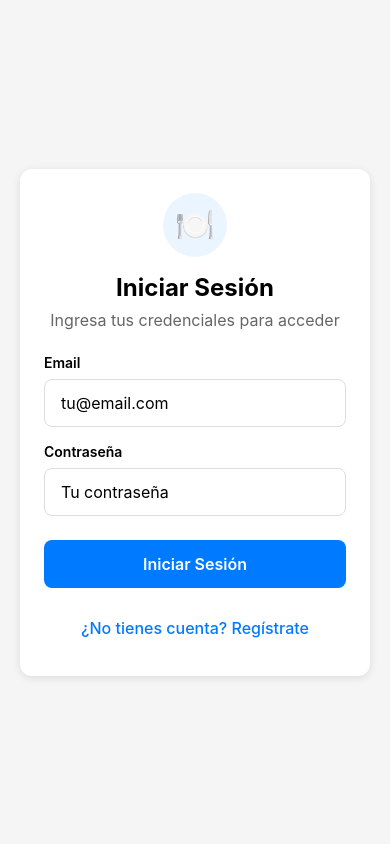
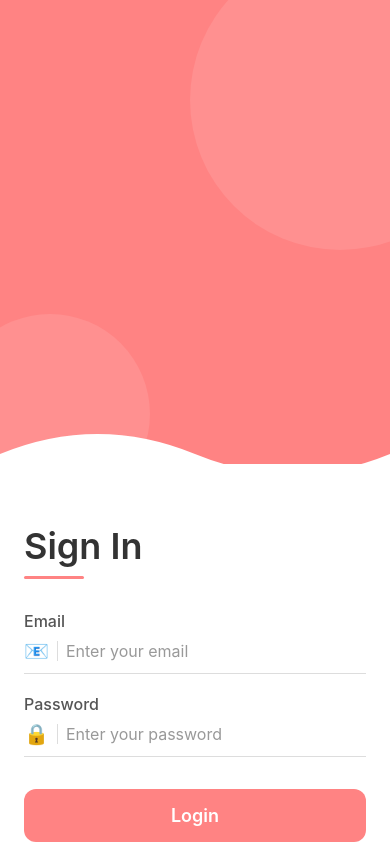
Before and after one commit to Kenisaa/CC101019-P3, a React Native app: screen /Auth in a window 390 px wide. Built offline with nearby package versions, Linux system fonts and the light colour scheme; no server answers.

Commit message:
Cambio de diseño

```diff
--- a/package.json
+++ b/package.json
@@ -30,6 +30,7 @@
     "react-native": "0.81.5",
     "react-native-safe-area-context": "^5.6.1",
     "react-native-screens": "~4.16.0",
+    "react-native-svg": "^15.14.0",
     "react-native-webview": "^13.15.0",
     "zod": "^3.25.76"
   },
--- a/src/navigation/types.ts
+++ b/src/navigation/types.ts
@@ -1,4 +1,5 @@
 export type RootStackParamList = {
+  Welcome: undefined;
   Auth: undefined;
   Dashboard: undefined;
   AddMeal: undefined;
--- a/src/screens/AuthScreen.tsx
+++ b/src/screens/AuthScreen.tsx
@@ -9,7 +9,9 @@ import {
   KeyboardAvoidingView,
   Platform,
   ScrollView,
+  Dimensions,
 } from "react-native";
+import Svg, { Path } from "react-native-svg";
 import { useAuth } from "../hooks/useAuth";
 
 const API_BASE_URL = process.env.EXPO_PUBLIC_API_URL || 'http://localhost:3000/api';
@@ -23,6 +25,12 @@ export default function AuthScreen() {
   const [step, setStep] = useState<"login" | "register" | "verify">("login");
   const [loading, setLoading] = useState(false);
   const [currentUser, setCurrentUser] = useState<any>(null);
+
+  // Focus states for input border animations
+  const [emailFocused, setEmailFocused] = useState(false);
+  const [passwordFocused, setPasswordFocused] = useState(false);
+  const [nameFocused, setNameFocused] = useState(false);
+  const [codeFocused, setCodeFocused] = useState(false);
 
   const handleLogin = async () => {
     if (!email || !password) {
@@ -120,10 +128,8 @@ export default function AuthScreen() {
 
       if (data.success) {
         console.log("Verificación exitosa, datos recibidos:", data);
-        // Guardar token y usuario usando el hook
         await login(data.token, data.user);
         console.log("Login completado, usuario guardado");
-        // El AppNavigator detectará automáticamente el cambio de usuario y navegará al Dashboard
       } else {
         Alert.alert("Error", data.message || "Código incorrecto");
       }
@@ -140,57 +146,99 @@ export default function AuthScreen() {
       behavior={Platform.OS === "ios" ? "padding" : "height"}
       style={styles.container}
     >
-      <ScrollView
-        contentContainerStyle={styles.scrollContent}
-        keyboardShouldPersistTaps="handled"
-      >
-        <View style={styles.card}>
-          <View style={styles.iconContainer}>
-            <Text style={styles.icon}>🍽️</Text>
+      <View style={styles.container}>
+        {/* Top Decorative Background */}
+        <View style={styles.backgroundContainer}>
+          <View style={styles.backgroundCircle1} />
+          <View style={styles.backgroundCircle2} />
         </View>
 
-          <Text style={styles.title}>
-            {step === "login" ? "Iniciar Sesión" : step === "register" ? "Crear Cuenta" : "Verifica tu código"}
+        {/* Wave Effect */}
+        <View style={styles.waveContainer}>
+          <Svg
+            height="100"
+            width={Dimensions.get("window").width}
+            viewBox={`0 0 ${Dimensions.get("window").width} 100`}
+            style={styles.wave}
+          >
+            <Path
+              d={`M0,40 Q${Dimensions.get("window").width / 4},0 ${
+                Dimensions.get("window").width / 2
+              },40 T${Dimensions.get("window").width},40 L${Dimensions.get(
+                "window"
+              ).width},100 L0,100 Z`}
+              fill="#FFFFFF"
+            />
+          </Svg>
+        </View>
+
+        {/* Bottom Content */}
+        <ScrollView
+          style={styles.bottomContainer}
+          contentContainerStyle={styles.bottomContent}
+          keyboardShouldPersistTaps="handled"
+          showsVerticalScrollIndicator={false}
+        >
+          {/* Heading */}
+          <View style={styles.headingContainer}>
+            <Text style={styles.headingText}>
+              {step === "login" ? "Sign In" : step === "register" ? "Sign Up" : "Verify"}
             </Text>
+            <View style={styles.headingLine} />
+          </View>
 
-          <Text style={styles.description}>
-            {step === "login"
-              ? "Ingresa tus credenciales para acceder"
-              : step === "register"
-              ? "Crea tu cuenta para comenzar"
-              : "Ingresa el código que enviamos a tu email"}
-          </Text>
-
+          {/* Forms */}
           {step === "login" ? (
             <View style={styles.form}>
+              {/* Email Field */}
+              <View style={styles.inputField}>
                 <Text style={styles.label}>Email</Text>
+                <View style={[styles.inputBox, emailFocused && styles.inputBoxFocused]}>
+                  <Text style={styles.inputIcon}>📧</Text>
+                  <View style={styles.inputDivider} />
                   <TextInput
                     style={styles.input}
-                placeholder="tu@email.com"
+                    placeholder="Enter your email"
+                    placeholderTextColor="#999"
                     value={email}
                     onChangeText={setEmail}
                     keyboardType="email-address"
                     autoComplete="email"
                     autoCapitalize="none"
+                    onFocus={() => setEmailFocused(true)}
+                    onBlur={() => setEmailFocused(false)}
                   />
+                </View>
+              </View>
 
-              <Text style={styles.label}>Contraseña</Text>
+              {/* Password Field */}
+              <View style={styles.inputField}>
+                <Text style={styles.label}>Password</Text>
+                <View style={[styles.inputBox, passwordFocused && styles.inputBoxFocused]}>
+                  <Text style={styles.inputIcon}>🔒</Text>
+                  <View style={styles.inputDivider} />
                   <TextInput
                     style={styles.input}
-                placeholder="Tu contraseña"
+                    placeholder="Enter your password"
+                    placeholderTextColor="#999"
                     value={password}
                     onChangeText={setPassword}
                     secureTextEntry
                     autoComplete="password"
+                    onFocus={() => setPasswordFocused(true)}
+                    onBlur={() => setPasswordFocused(false)}
                   />
+                </View>
+              </View>
 
+              {/* Buttons */}
               <TouchableOpacity
-                style={[styles.button, loading && styles.buttonDisabled]}
+                style={[styles.primaryButton, loading && styles.buttonDisabled]}
                 onPress={handleLogin}
                 disabled={loading}
               >
-                <Text style={styles.buttonText}>
-                  {loading ? "Iniciando..." : "Iniciar Sesión"}
+                <Text style={styles.primaryButtonText}>
+                  {loading ? "Logging in..." : "Login"}
                 </Text>
               </TouchableOpacity>
 
@@ -198,48 +246,81 @@ export default function AuthScreen() {
                 style={styles.secondaryButton}
                 onPress={() => setStep("register")}
               >
-                <Text style={styles.secondaryButtonText}>¿No tienes cuenta? Regístrate</Text>
+                <Text style={styles.secondaryButtonText}>
+                  Don't have an Account? <Text style={styles.linkText}>Sign Up</Text>
+                </Text>
               </TouchableOpacity>
             </View>
           ) : step === "register" ? (
             <View style={styles.form}>
-              <Text style={styles.label}>Nombre completo</Text>
+              {/* Name Field */}
+              <View style={styles.inputField}>
+                <Text style={styles.label}>Name</Text>
+                <View style={[styles.inputBox, nameFocused && styles.inputBoxFocused]}>
+                  <Text style={styles.inputIcon}>👤</Text>
+                  <View style={styles.inputDivider} />
                   <TextInput
                     style={styles.input}
-                placeholder="Tu nombre completo"
+                    placeholder="Enter your name"
+                    placeholderTextColor="#999"
                     value={name}
                     onChangeText={setName}
                     autoComplete="name"
+                    onFocus={() => setNameFocused(true)}
+                    onBlur={() => setNameFocused(false)}
                   />
+                </View>
+              </View>
 
+              {/* Email Field */}
+              <View style={styles.inputField}>
                 <Text style={styles.label}>Email</Text>
+                <View style={[styles.inputBox, emailFocused && styles.inputBoxFocused]}>
+                  <Text style={styles.inputIcon}>📧</Text>
+                  <View style={styles.inputDivider} />
                   <TextInput
                     style={styles.input}
-                placeholder="tu@email.com"
+                    placeholder="Enter your email"
+                    placeholderTextColor="#999"
                     value={email}
                     onChangeText={setEmail}
                     keyboardType="email-address"
                     autoComplete="email"
                     autoCapitalize="none"
+                    onFocus={() => setEmailFocused(true)}
+                    onBlur={() => setEmailFocused(false)}
                   />
+                </View>
+              </View>
 
-              <Text style={styles.label}>Contraseña</Text>
+              {/* Password Field */}
+              <View style={styles.inputField}>
+                <Text style={styles.label}>Password</Text>
+                <View style={[styles.inputBox, passwordFocused && styles.inputBoxFocused]}>
+                  <Text style={styles.inputIcon}>🔒</Text>
+                  <View style={styles.inputDivider} />
                   <TextInput
                     style={styles.input}
-                placeholder="Tu contraseña"
+                    placeholder="Enter your password"
+                    placeholderTextColor="#999"
                     value={password}
                     onChangeText={setPassword}
                     secureTextEntry
                     autoComplete="password"
+                    onFocus={() => setPasswordFocused(true)}
+                    onBlur={() => setPasswordFocused(false)}
                   />
+                </View>
+              </View>
 
+              {/* Buttons */}
               <TouchableOpacity
-                style={[styles.button, loading && styles.buttonDisabled]}
+                style={[styles.primaryButton, loading && styles.buttonDisabled]}
                 onPress={handleRegister}
                 disabled={loading}
               >
-                <Text style={styles.buttonText}>
-                  {loading ? "Registrando..." : "Crear Cuenta"}
+                <Text style={styles.primaryButtonText}>
+                  {loading ? "Registering..." : "Sign Up"}
                 </Text>
               </TouchableOpacity>
 
@@ -247,28 +328,41 @@ export default function AuthScreen() {
                 style={styles.secondaryButton}
                 onPress={() => setStep("login")}
               >
-                <Text style={styles.secondaryButtonText}>¿Ya tienes cuenta? Inicia sesión</Text>
+                <Text style={styles.secondaryButtonText}>
+                  Already have an Account? <Text style={styles.linkText}>Sign In</Text>
+                </Text>
               </TouchableOpacity>
             </View>
           ) : (
             <View style={styles.form}>
-              <Text style={styles.label}>Código de verificación</Text>
+              {/* Code Field */}
+              <View style={styles.inputField}>
+                <Text style={styles.label}>Verification Code</Text>
+                <View style={[styles.inputBox, codeFocused && styles.inputBoxFocused]}>
+                  <Text style={styles.inputIcon}>🔑</Text>
+                  <View style={styles.inputDivider} />
                   <TextInput
                     style={[styles.input, styles.codeInput]}
                     placeholder="123456"
+                    placeholderTextColor="#999"
                     value={verificationCode}
                     onChangeText={setVerificationCode}
                     keyboardType="number-pad"
                     maxLength={6}
+                    onFocus={() => setCodeFocused(true)}
+                    onBlur={() => setCodeFocused(false)}
                   />
+                </View>
+              </View>
 
+              {/* Buttons */}
               <TouchableOpacity
-                style={[styles.button, loading && styles.buttonDisabled]}
+                style={[styles.primaryButton, loading && styles.buttonDisabled]}
                 onPress={handleVerifyCode}
                 disabled={loading}
               >
-                <Text style={styles.buttonText}>
-                  {loading ? "Verificando..." : "Verificar código"}
+                <Text style={styles.primaryButtonText}>
+                  {loading ? "Verifying..." : "Verify Code"}
                 </Text>
               </TouchableOpacity>
 
@@ -276,12 +370,14 @@ export default function AuthScreen() {
                 style={styles.secondaryButton}
                 onPress={() => setStep("login")}
               >
-                <Text style={styles.secondaryButtonText}>Volver al login</Text>
+                <Text style={styles.secondaryButtonText}>
+                  <Text style={styles.linkText}>Back to Login</Text>
+                </Text>
               </TouchableOpacity>
             </View>
           )}
+        </ScrollView>
       </View>
-      </ScrollView>
     </KeyboardAvoidingView>
   );
 }
@@ -289,113 +385,138 @@ export default function AuthScreen() {
 const styles = StyleSheet.create({
   container: {
     flex: 1,
-    backgroundColor: "#F5F5F5",
+    backgroundColor: "#FFFFFF",
   },
-  scrollContent: {
-    flexGrow: 1,
-    justifyContent: "center",
-    padding: 20,
+  backgroundContainer: {
+    height: "55%",
+    width: "100%",
+    backgroundColor: "#FF8383",
+    position: "relative",
+    overflow: "hidden",
   },
-  card: {
-    backgroundColor: "white",
-    borderRadius: 12,
-    padding: 24,
-    shadowColor: "#000",
-    shadowOffset: { width: 0, height: 2 },
-    shadowOpacity: 0.1,
-    shadowRadius: 8,
-    elevation: 5,
+  backgroundCircle1: {
+    position: "absolute",
+    width: 300,
+    height: 300,
+    borderRadius: 150,
+    backgroundColor: "rgba(255, 255, 255, 0.1)",
+    top: -50,
+    right: -100,
   },
-  iconContainer: {
-    width: 64,
-    height: 64,
-    backgroundColor: "#007AFF15",
-    borderRadius: 32,
-    justifyContent: "center",
-    alignItems: "center",
-    alignSelf: "center",
-    marginBottom: 16,
+  backgroundCircle2: {
+    position: "absolute",
+    width: 200,
+    height: 200,
+    borderRadius: 100,
+    backgroundColor: "rgba(255, 255, 255, 0.1)",
+    bottom: -50,
+    left: -50,
   },
-  icon: {
-    fontSize: 32,
+  waveContainer: {
+    position: "absolute",
+    top: "55%",
+    left: 0,
+    right: 0,
+    height: 100,
+    marginTop: -50,
   },
-  title: {
-    fontSize: 24,
-    fontWeight: "700",
-    textAlign: "center",
+  wave: {
+    position: "absolute",
+    bottom: 0,
+  },
+  bottomContainer: {
+    flex: 1,
+    backgroundColor: "transparent",
+    marginTop: 0,
+  },
+  bottomContent: {
+    paddingHorizontal: 24,
+    paddingTop: 60,
+    paddingBottom: 40,
+    backgroundColor: "#FFFFFF",
+    minHeight: "100%",
+  },
+  headingContainer: {
+    marginBottom: 32,
+  },
+  headingText: {
+    fontSize: 36,
+    fontWeight: "600",
+    color: "#333",
     marginBottom: 8,
-    color: "#000",
   },
-  description: {
-    fontSize: 16,
-    textAlign: "center",
-    color: "#666",
-    marginBottom: 24,
+  headingLine: {
+    width: 60,
+    height: 3,
+    backgroundColor: "#FF8383",
+    borderRadius: 2,
   },
   form: {
-    gap: 16,
+    gap: 20,
+  },
+  inputField: {
+    gap: 8,
   },
   label: {
-    fontSize: 14,
-    fontWeight: "600",
-    color: "#000",
-    marginBottom: -8,
+    fontSize: 16,
+    fontWeight: "500",
+    color: "#555",
+  },
+  inputBox: {
+    flexDirection: "row",
+    alignItems: "center",
+    paddingBottom: 10,
+    borderBottomWidth: 1,
+    borderBottomColor: "#DDD",
+    gap: 8,
+  },
+  inputBoxFocused: {
+    borderBottomColor: "#FF8383",
+  },
+  inputIcon: {
+    fontSize: 20,
+  },
+  inputDivider: {
+    width: 1,
+    height: 20,
+    backgroundColor: "#DDD",
   },
   input: {
-    height: 48,
-    borderWidth: 1,
-    borderColor: "#DDD",
-    borderRadius: 8,
-    paddingHorizontal: 16,
+    flex: 1,
     fontSize: 16,
-    backgroundColor: "#FFF",
+    color: "#333",
+    paddingVertical: 0,
   },
   codeInput: {
-    textAlign: "center",
-    fontSize: 24,
-    letterSpacing: 8,
+    fontSize: 20,
+    fontWeight: "600",
+    letterSpacing: 4,
   },
-  hint: {
-    fontSize: 12,
-    color: "#999",
-    marginTop: -8,
-  },
-  button: {
-    height: 48,
-    backgroundColor: "#007AFF",
-    borderRadius: 8,
-    justifyContent: "center",
+  primaryButton: {
+    backgroundColor: "#FF8383",
+    paddingVertical: 16,
+    borderRadius: 12,
     alignItems: "center",
-    marginTop: 8,
+    marginTop: 12,
   },
   buttonDisabled: {
     opacity: 0.6,
   },
-  buttonText: {
-    color: "white",
-    fontSize: 16,
+  primaryButtonText: {
+    color: "#FFFFFF",
+    fontSize: 18,
     fontWeight: "600",
   },
   secondaryButton: {
-    height: 48,
-    justifyContent: "center",
+    paddingVertical: 12,
     alignItems: "center",
   },
   secondaryButtonText: {
-    color: "#007AFF",
-    fontSize: 16,
-    fontWeight: "500",
+    fontSize: 14,
+    color: "#999",
   },
-  devNote: {
-    backgroundColor: "#FFF3CD",
-    padding: 12,
-    borderRadius: 8,
-    borderWidth: 1,
-    borderColor: "#FFE69C",
-  },
-  devNoteText: {
-    fontSize: 12,
-    color: "#856404",
-    textAlign: "center",
+  linkText: {
+    color: "#FF8383",
+    fontWeight: "600",
   },
 });
--- a/src/screens/DashboardScreen.tsx
+++ b/src/screens/DashboardScreen.tsx
@@ -175,7 +175,7 @@ export default function DashboardScreen() {
             disabled={loading}
           >
             {loading ? (
-              <ActivityIndicator color="#007AFF" />
+              <ActivityIndicator color="#FF8383" />
             ) : (
               <Text style={styles.actionButtonTextSecondary}>🤖 Recomendar con IA</Text>
             )}
@@ -188,7 +188,7 @@ export default function DashboardScreen() {
 
           {loading && meals.length === 0 ? (
             <View style={styles.card}>
-              <ActivityIndicator size="large" color="#007AFF" />
+              <ActivityIndicator size="large" color="#FF8383" />
             </View>
           ) : meals.length === 0 ? (
             <View style={styles.card}>
@@ -420,12 +420,12 @@ const styles = StyleSheet.create({
     alignItems: "center",
   },
   primaryButton: {
-    backgroundColor: "#007AFF",
+    backgroundColor: "#FF8383",
   },
   secondaryButton: {
     backgroundColor: "white",
     borderWidth: 2,
-    borderColor: "#007AFF",
+    borderColor: "#FF8383",
   },
   actionButtonText: {
     color: "white",
@@ -433,7 +433,7 @@ const styles = StyleSheet.create({
     fontWeight: "600",
   },
   actionButtonTextSecondary: {
-    color: "#007AFF",
+    color: "#FF8383",
     fontSize: 16,
     fontWeight: "600",
   },
@@ -598,8 +598,8 @@ const styles = StyleSheet.create({
     backgroundColor: "white",
   },
   categoryButtonActive: {
-    backgroundColor: "#007AFF",
-    borderColor: "#007AFF",
+    backgroundColor: "#FF8383",
+    borderColor: "#FF8383",
   },
   categoryButtonText: {
     fontSize: 14,
@@ -629,7 +629,7 @@ const styles = StyleSheet.create({
     color: "#666",
   },
   saveButton: {
-    backgroundColor: "#007AFF",
+    backgroundColor: "#FF8383",
   },
   saveButtonText: {
     fontSize: 16,
@@ -639,7 +639,7 @@ const styles = StyleSheet.create({
   recommendationMeal: {
     fontSize: 20,
     fontWeight: "700",
-    color: "#007AFF",
+    color: "#FF8383",
     marginBottom: 12,
     textAlign: "center",
   },
--- /dev/null
+++ b/src/screens/WelcomeScreen.tsx
@@ -0,0 +1,160 @@
+import React from "react";
+import {
+  View,
+  Text,
+  StyleSheet,
+  TouchableOpacity,
+  Dimensions,
+} from "react-native";
+import Svg, { Path } from "react-native-svg";
+import { useNavigation } from "@react-navigation/native";
+import type { NativeStackNavigationProp } from "@react-navigation/native-stack";
+import type { RootStackParamList } from "../navigation/types";
+
+type WelcomeScreenNavigationProp = NativeStackNavigationProp<
+  RootStackParamList,
+  "Welcome"
+>;
+
+export default function WelcomeScreen() {
+  const navigation = useNavigation<WelcomeScreenNavigationProp>();
+
+  return (
+    <View style={styles.container}>
+      {/* Top Decorative Background */}
+      <View style={styles.backgroundContainer}>
+        <View style={styles.backgroundCircle1} />
+        <View style={styles.backgroundCircle2} />
+        <View style={styles.backgroundCircle3} />
+      </View>
+
+      {/* Wave Effect */}
+      <View style={styles.waveContainer}>
+        <Svg
+          height="100"
+          width={Dimensions.get("window").width}
+          viewBox={`0 0 ${Dimensions.get("window").width} 100`}
+          style={styles.wave}
+        >
+          <Path
+            d={`M0,40 Q${Dimensions.get("window").width / 4},0 ${
+              Dimensions.get("window").width / 2
+            },40 T${Dimensions.get("window").width},40 L${Dimensions.get(
+              "window"
+            ).width},100 L0,100 Z`}
+            fill="#FFFFFF"
+          />
+        </Svg>
+      </View>
+
+      {/* Bottom Content */}
+      <View style={styles.bottomContainer}>
+        <View style={styles.textContainer}>
+          <Text style={styles.welcomeText}>Bienvenido</Text>
+          <Text style={styles.descriptionText}>
+            Descubre recetas deliciosas y gestiona tus comidas con la ayuda de
+            nuestra IA
+          </Text>
+        </View>
+
+        <TouchableOpacity
+          style={styles.continueButton}
+          onPress={() => navigation.navigate("Auth")}
+          activeOpacity={0.8}
+        >
+          <Text style={styles.continueButtonText}>Continuar</Text>
+          <Text style={styles.arrowIcon}>→</Text>
+        </TouchableOpacity>
+      </View>
+    </View>
+  );
+}
+
+const styles = StyleSheet.create({
+  container: {
+    flex: 1,
+    backgroundColor: "#FFFFFF",
+  },
+  backgroundContainer: {
+    height: "70%",
+    width: "100%",
+    backgroundColor: "#FF8383",
+    position: "relative",
+    overflow: "hidden",
+  },
+  backgroundCircle1: {
+    position: "absolute",
+    width: 350,
+    height: 350,
+    borderRadius: 175,
+    backgroundColor: "rgba(255, 255, 255, 0.15)",
+    top: -80,
+    right: -120,
+  },
+  backgroundCircle2: {
+    position: "absolute",
+    width: 250,
+    height: 250,
+    borderRadius: 125,
+    backgroundColor: "rgba(255, 255, 255, 0.1)",
+    bottom: 50,
+    left: -80,
+  },
+  backgroundCircle3: {
+    position: "absolute",
+    width: 180,
+    height: 180,
+    borderRadius: 90,
+    backgroundColor: "rgba(255, 255, 255, 0.08)",
+    top: "40%",
+    right: -40,
+  },
+  waveContainer: {
+    position: "absolute",
+    top: "70%",
+    left: 0,
+    right: 0,
+    height: 100,
+    marginTop: -50,
+  },
+  wave: {
+    position: "absolute",
+    bottom: 0,
+  },
+  bottomContainer: {
+    flex: 1,
+    paddingHorizontal: 24,
+    paddingVertical: 40,
+    justifyContent: "space-between",
+  },
+  textContainer: {
+    gap: 16,
+  },
+  welcomeText: {
+    fontSize: 40,
+    fontWeight: "700",
+    color: "#333",
+  },
+  descriptionText: {
+    fontSize: 16,
+    color: "#999",
+    lineHeight: 24,
+    maxWidth: "80%",
+  },
+  continueButton: {
+    flexDirection: "row",
+    justifyContent: "flex-end",
+    alignItems: "center",
+    gap: 12,
+    alignSelf: "flex-end",
+  },
+  continueButtonText: {
+    fontSize: 16,
+    fontWeight: "500",
+    color: "#999",
+  },
+  arrowIcon: {
+    fontSize: 24,
+    color: "#999",
+  },
+});
```
Also changed, not shown: src/navigation/AppNavigator.tsx (+8 -4 lines), 1 other file (tests, documents, lock files or other folders). Lines whose indentation alone changed are shown as unchanged.
